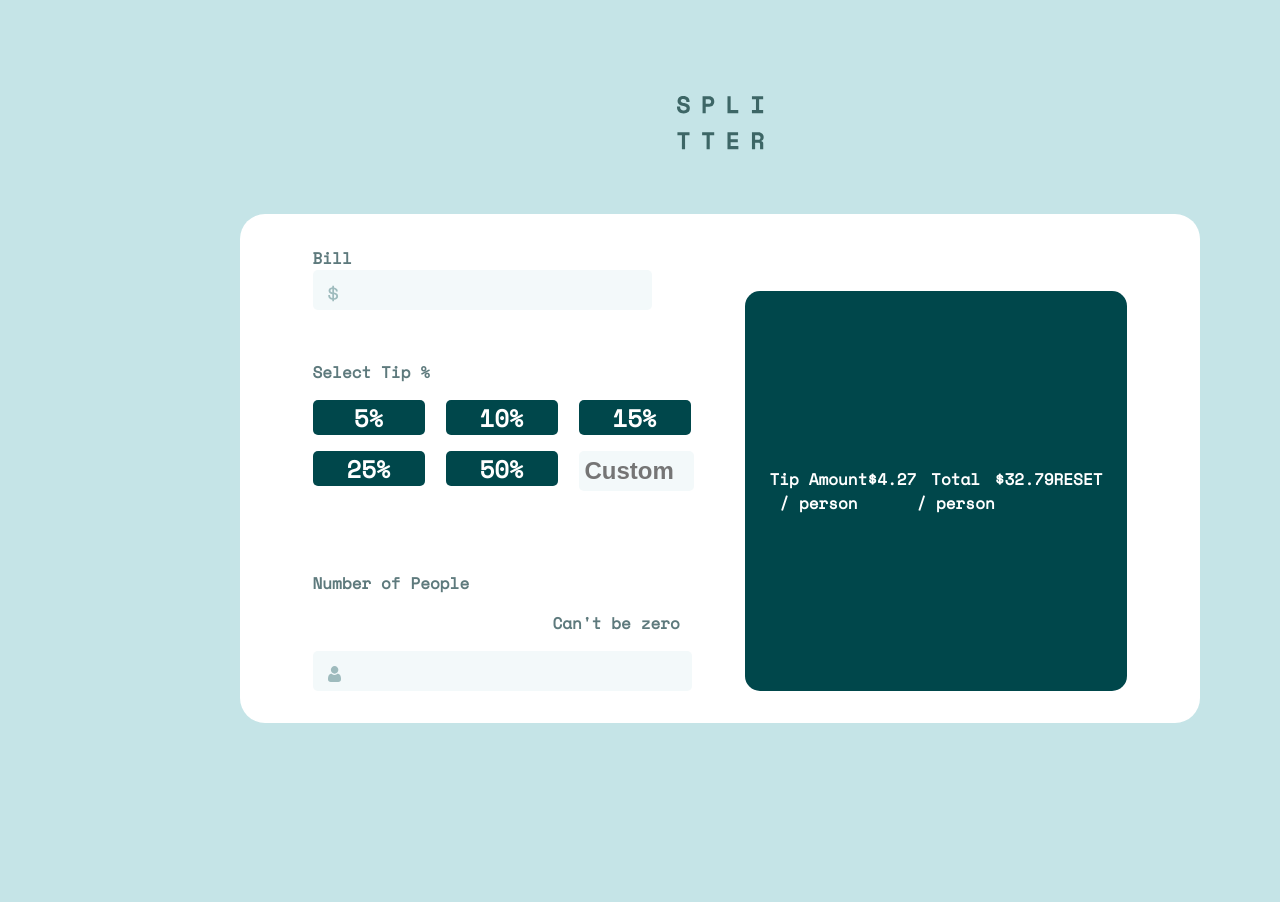
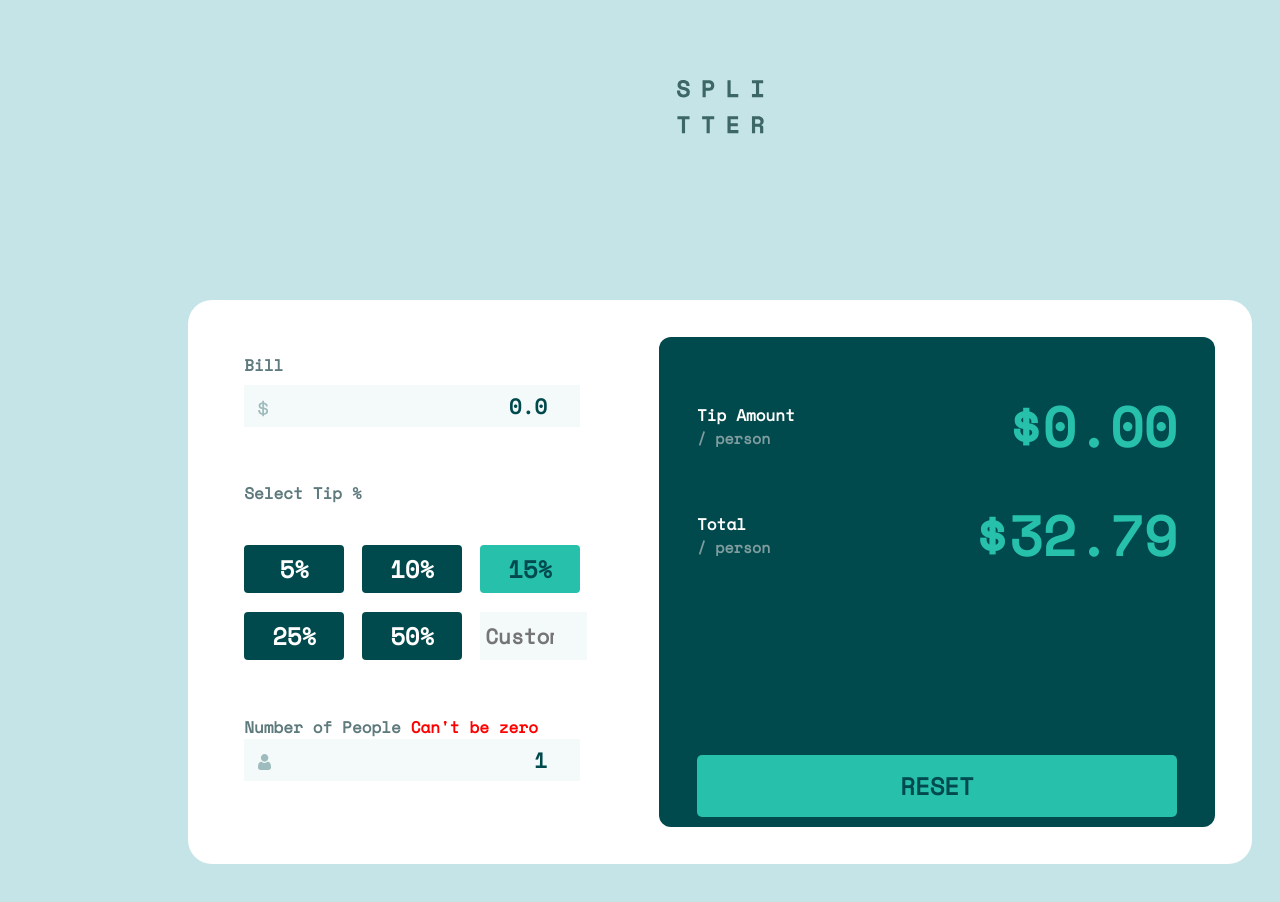
Before and after one commit to Sankara-Vandyck/tip-calculator, a plain HTML site: page index.html in a window 1280 px wide. Shown: the top 902 px of the page. Drawn offline with nearby package versions, Linux system fonts and the light colour scheme.

Commit message:
working on javascript

```diff
--- a/app.js
+++ b/app.js
@@ -0,0 +1,81 @@
+const billType = document.querySelector(".bill-type");
+const peopleInput = document.querySelector(".people-input");
+const tipsPerPerson = document.getElementById("tip-amount");
+const totalPerPerson = document.getElementById("tip-amount");
+const tips = document.querySelectorAll(".tips");
+const tipCustom = document.querySelector(".tip-custom");
+const resetBtn = document.querySelector(".reset");
+const error = document.querySelector(".error");
+
+billType.addEventListener("input", billType);
+peopleInput.addEventListener("input", peopleInput);
+tips.forEach(function(val) {
+    val.addEventListener("click", handleClick);
+});
+tipCustom.addEventListener("input", tipCustom);
+resetBtn.addEventListener("click", resetBtn);
+
+billType.value = "0.0";
+peopleInput.value = "1";
+tipsPerPerson.innerHTML = "$" + (0.0).toFixed(2);
+totalPerPerson.innerHTML = "$" + (0.0).toFixed(2);
+
+let billValue = 0.0;
+let peopleValue = 1;
+let tipsValue = 0.15;
+
+function billtype() {
+    billValue = parseFloat(billType.Value);
+    calculateTip;
+}
+
+function peopleinput() {
+    peopleValue = parseFloat(peopleInput.Value);
+
+
+    if(peopleValue < 1) {
+        error.style.display = 'flex'
+        peopleInput.style.border = 'thick solid red '
+    }else{
+        error.style.display = 'none'
+        peopleInput.style.border = 'none '
+        calculateTip;
+    }
+}
+
+function tipamount() {
+    tipsValue = parseFloat(tipCustom.value /100);
+
+    tips.forEach(function(val) {
+        val.classList.remove("active-tip");
+    });
+    calculateTip;
+}
+
+function handleClick(event){
+    tips. forEach(function (val) {
+        val.classList.remove("active-tip");
+        if (event.target.innerHTML == val.innerHTML) {
+            val.classList.add("active-tip");
+            tipsValue = parseFloat(val.innerHTML) /100;
+        }
+    });
+    calculateTip;
+}
+
+function calculateTip(){
+    if(peopleValue >= 1){
+    let tipamount = (billValue * tipsPerPerson) /peopleValue;
+    let total = (billValue * tipamount) / peopleValue;
+    tipsPerPerson.innerHTML = "$" + tipamount.toFixed(2);
+    totalPerPerson.innerHTML = "$" + total.toFixed(2)
+    }
+}
+
+function reset(){
+    billType.value = "0.0";
+    billType()
+    peopleInput.value = "1";
+    peopleInput()
+    tipCustom.value = ""
+}
--- a/index.html
+++ b/index.html
@@ -25,20 +25,18 @@
           <div class="tips">
             <div class="tip-container">5%</div>
             <div class="tip-container">10%</div>
-            <div class="tip-container">15%</div>
+            <div class="tip-container active-tip">15%</div>
             <div class="tip-container">25%</div>
             <div class="tip-container">50%</div>
             <div id="tip-custom"> <input type="number"  class="tip-custom" placeholder="Custom"></div>
           </div>
+            <div class="people-page">
+              <label for="">Number of People</label>
+              <label for="" class="error-message">Can't be zero</label>
+            </div>
+            <input type="number" class="people-input">
+          </div>
 
-          <section class="page-people-page">
-            <div class="people-page">
-              <label for="" class="people-number-people">Number of People</label>
-              <label for="" class="error">Can't be zero</label>
-            </div>
-          </section>
-
-            <input type="number" class="number-of-people">
             <div class="result">
               <div class="tip-amount">
                 <div class="text">
@@ -46,22 +44,17 @@
                   <p class="person">/ person</p>
                 </div>
                 <div class="amount" id="tip-amount">$4.27</div>
-
-                <div class="text">
-                  <p>Total</p>
-                  <p class="person">/ person</p>
+              </div>
+                <div class="tip-amount">
+                  <div class="text">
+                    <p>Total</p>
+                    <p class="person">/ person</p>
+                  </div>
+                  <div class="amount" id="tip-amount">$32.79</div>
                 </div>
-                <div class="amount" id="tip-amount">$32.79</div>
               <div class="reset">RESET</div>
-            </div>
           </div>
-      </div>
     </div>
-
-
-
-
-
   <script src="app.js"></script>
 </body>
 </html>
--- a/style.css
+++ b/style.css
@@ -3,138 +3,160 @@
     padding: 0;
 }
 body{
+    display: flex;
+    flex-direction: column;
+    align-items: center;
     width: 1440px;
-    height: 1024px;
     background-color:#C5E4E7 ;
     font-family: 'Space Mono', monospace;
     font-weight: 700;
 }
 
 .logo{
-    display: flex;
-    justify-content: center;
-    align-items: center;
-    text-align: top;
-    margin-top: 6rem;
-    margin-bottom: 4rem;
+    text-align: center;
+    margin-top: 5rem;
 }
 
 .tip-calculator{
+    width: 990px;
+    height: 490px;
+    background-color: white !important;
     display: flex;
-    justify-content: center;
-    align-items: center;
-    margin: 15rem;
-    margin-top: 4rem;
+    flex-direction: row;
+    padding: 2.3rem;
+    margin: 10rem;
+    border-radius: 1.5rem 1.5rem ;
+}
+
+.first-part{
+    margin-top: 1rem;
+    margin-left: 1.2rem ;
+    display: flex;
     flex-direction: column;
-    padding: 2rem;
-    border-radius: 25px;
-    background: #FFFFFF;
 }
 
 label{
-    color: #5E7A7D;
-    font-weight: 600;
-    margin-bottom: 1rem;
+    color: hsl(186, 14%, 43%);
+    font-family: 700;
+    margin-bottom: 0.5rem;
 }
 
 input{
-    display: flex;
-    border: none;
-    outline: none;
-    padding: 6px;
-    padding-right: 5px;
-    background-position: 15px 15px;
-    background-repeat: no-repeat;
-    background-color: #F3F9FA;
+    border: none !important;
+    outline: none !important;
+    padding: 5px;
+    padding-right: 18px;
+    background-position: 14px 15px !important;
+    background-repeat: no-repeat !important;
+    background-color: hsl(189, 41%, 97%);
     text-align: right;
-    font-size: 24px;
+    font-size: 21px !important;
+    color: hsl(183, 100%, 15%);
     font-weight: bold;
-    border-radius: 5px;
+    font-family: "Space mono", monospace !important;
     cursor: pointer;
 }
 
 .bill-type{
     background-image: url(./images/icon-dollar.svg);
-    margin-bottom: 50px;
+    margin-bottom: 3.6rem;
+}
+
+#bill-input{
+    margin-bottom: 3.4rem;
 }
 
 .tips{
+    margin-top: 2rem;
     display: grid;
-    grid-template-columns: 117px 117px 117px;
-    margin-top: 1rem;
-    row-gap: 1rem;
-    column-gap: 1rem;
-    margin-bottom: 1rem;
+    grid-template-columns: 100px 100px 100px;
+    row-gap: 1.2em;
+    column-gap: 18px;
+    margin-bottom: 3.4rem;
 }
 
 .tip-container{
-    background: #00474B ;
+    background-color: hsl(183, 100%, 15%);
+    color: #ffff;
+    height: 48px;
     display: flex;
+    /* width: 5rem; */
+    justify-content: center;
     align-items: center;
+    font-size: 24px;
+    border-radius: 4px;
+    cursor:  pointer;
+}
+
+.active-tip{
+    color: hsl(183, 100%, 15%);
+    background-color: hsl(172, 67%, 45%);
+    font-weight: bolder !important;
+}
+
+.people-input{
+    background-image: url(./images/icon-person.svg)  !important;
+    margin-bottom: -5rem;
+}
+
+.result{
+    display: flex !important;
+    flex-direction: column;
+    align-content: space-between;
+    width: 30rem;
+    margin-left:auto;
+    background-color:hsl(183, 100%, 15%) !important;
+    color: #ffff;
+    padding: 48px 38px !important;
+    border-radius: 12px !important;
+}
+
+.tip-amount, .tip-total {
+    display: flex  !important;
+    align-items: center !important;
+    justify-content: space-between !important;
+    margin-bottom: 1.7rem !important;
+}
+
+.person{
+    font-size: 15px !important;
+    color: hsl(184, 14%, 56%)  !important;
+    font-weight: 700  !important;
+}
+
+.amount{
+    font-size: 55px;
+    color: hsl(172, 67%, 45%) !important;
+    font-weight: 700 !important;
+}
+
+.reset{
+    display: flex;
+    margin-top: 9.5rem;
     justify-content: center;
-    font-size: 24px;
-    width: 7rem;
-    height: 35px;
-    border-radius: 5px;
-    color: white;
+    align-items: center !important;
+    font-size: 24px !important;
+    font-weight: 700;
+    color: hsl(183, 100%, 15%);
+    background-color: hsl(172, 67%, 45%)  !important;
+    padding: 13px 0 13px 0 !important;
+    border-radius: 5px !important;
     cursor: pointer;
 }
 
-.tip-container:hover{
-    color: #000000;
-    background: #9FE8DF;
+#tip-custom input{
+    align-items: center;
+    justify-content: center;
+    box-sizing: border-box;
+    width: 6.7rem;
+    height: 3rem !important;;
 }
 
-
-.tip-custom{
+.peole-page{
     display: flex;
-    align-items: center;
-    justify-content: center;
-    width: 6.5rem;
-    font-size: 24px;
-    cursor: pointer;
+    justify-content: space-between;
 }
 
-.page-people-page{
-    display: flex;
-    align-items: center;
-    justify-content: space-between;
-    margin-top: 5rem;
-
+.error-message{
+    color: red !important;
 }
-
-.people-number-people{
-    display: flex;
-
-}
-
-.error{
-    display: flex;
-    justify-content: space-between;
-    margin-left: 15rem;
-}
-
-.number-of-people{
-    background-image: url(./images/icon-person.svg);
-    margin-bottom: 5rem;
-    width: 23rem;
-}
-
-.result{
-    display: flex;
-    align-items: center;
-    justify-content: center;
-    height: 20rem;
-    margin-left: 27rem;
-    margin-top: -30rem;
-    background-color: #00474B;
-    color: #FFFFFF;
-    padding: 40px 25px;
-    border-radius: 15px;
-}
-
-.tip-amount{
-    display: flex;
-    justify-content: space-between;
-    text-align: center;
-}
```
